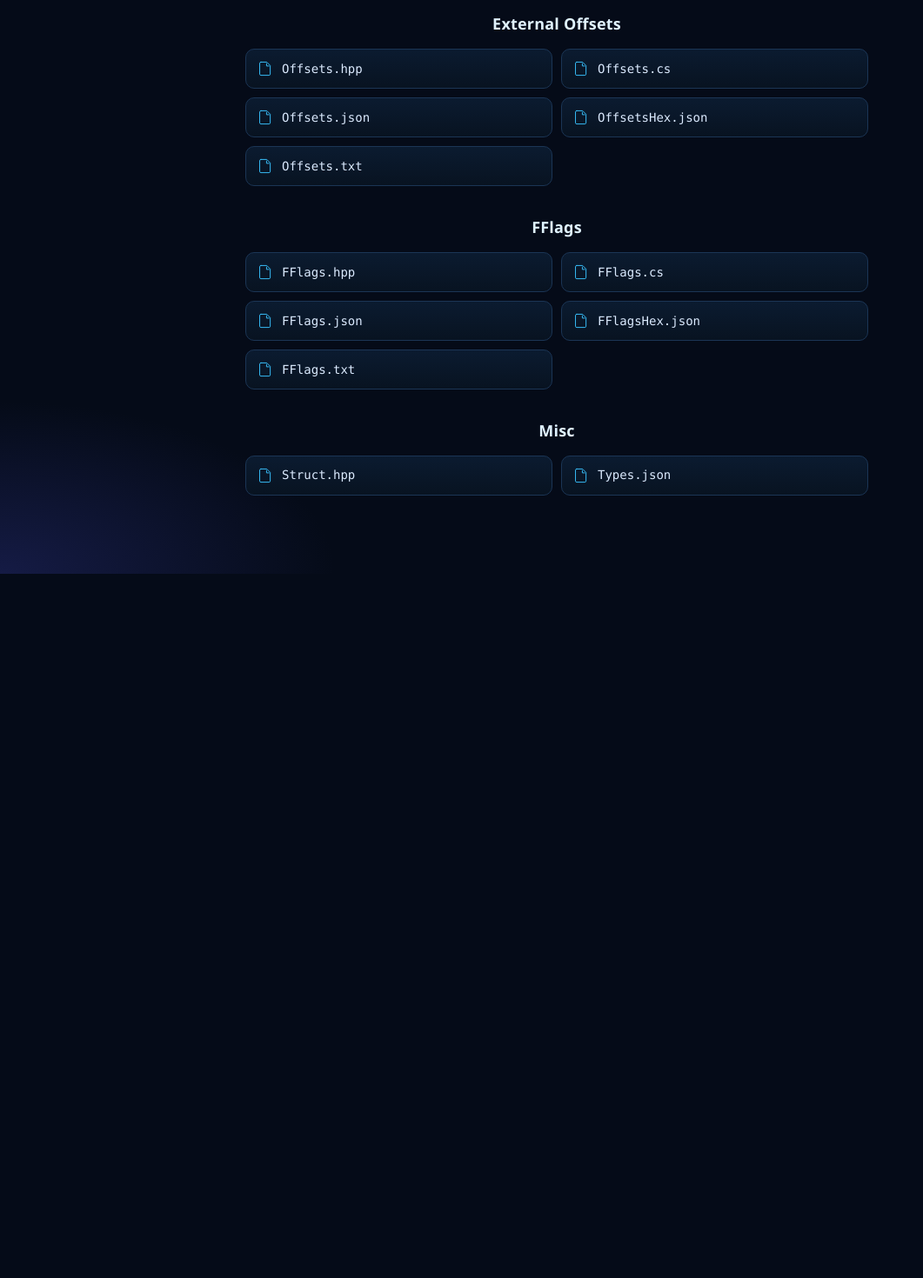
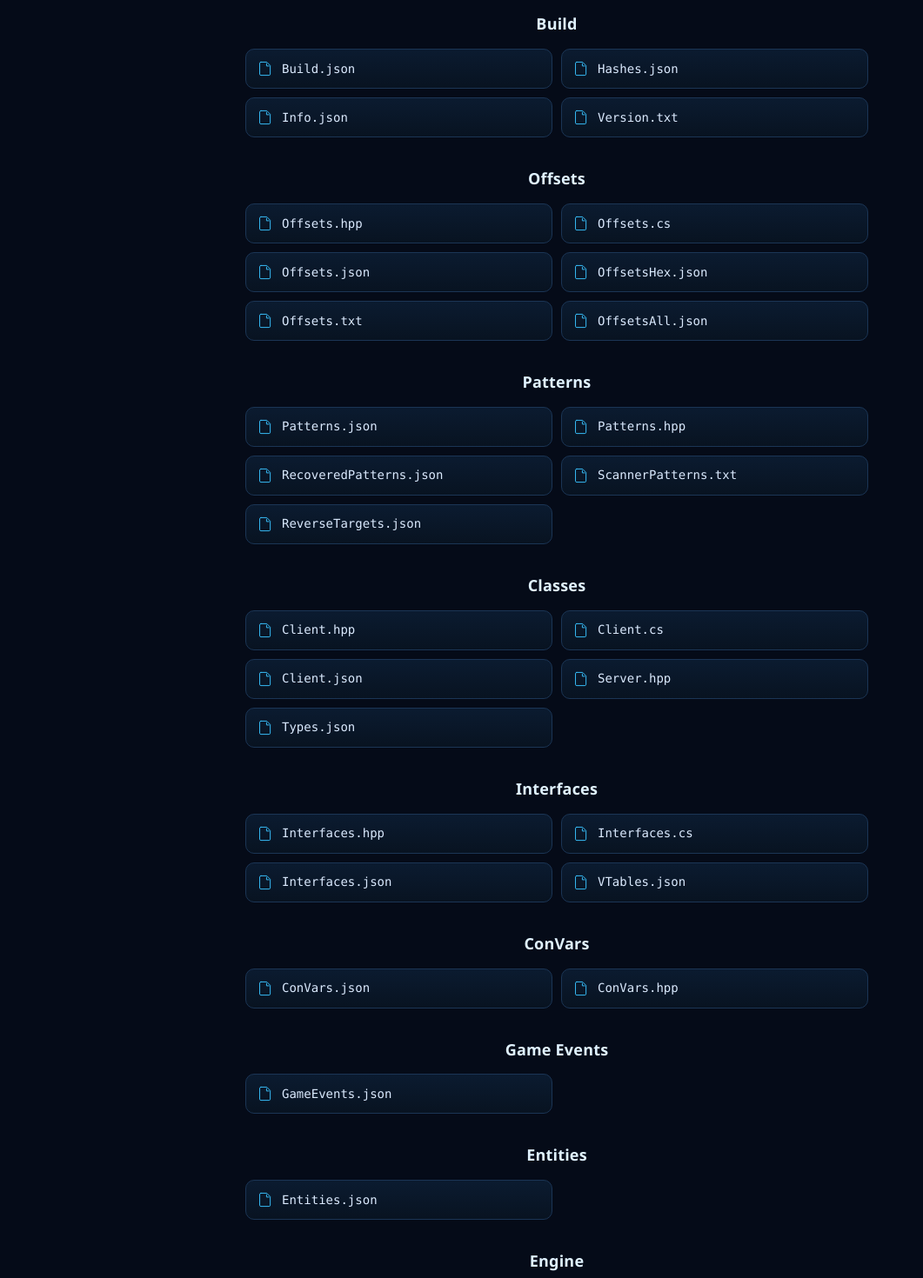
Before and after one commit to cesiumoq/cs2-dumper, a React (Vite) app in the folder site/: page / in a window 1280 px wide. Shown: the part 180-1650 px from the top of the page at 87% size, without its empty margins (0-1061 px from the left). Before the commit the page ends 840 px from the top, so only its background shows below. Built offline with nearby package versions, Linux system fonts and the light colour scheme; no server answers.

Commit message:
Update the build 14194
Pattern scan
577 found / 578 scanned
Missing
1
Coverage
99.83%

Patterns
578
Offsets
202
Interfaces
111
Classes
3300
ConVars
4131
Game Events
273
Weapons
5 (session snapshot)
Entities
167
Engine
12
Features
6

```diff
--- a/site/src/App.jsx
+++ b/site/src/App.jsx
@@ -47,25 +47,69 @@ export default function App() {
         <div className="version">{version}{build ? ` · build ${build}` : ""}</div>
       </header>
 
-      <Section title="External Offsets">
+      <Section title="Build">
+        <FileLink href={`${base}/build.json`}>Build.json</FileLink>
+        <FileLink href={`${base}/hashes.json`}>Hashes.json</FileLink>
+        <FileLink href={`${base}/info.json`}>Info.json</FileLink>
+        <FileLink href={`${base}/version.txt`}>Version.txt</FileLink>
+      </Section>
+
+      <Section title="Offsets">
         <FileLink href={`${base}/offsets.hpp`}>Offsets.hpp</FileLink>
         <FileLink href={`${base}/offsets.cs`}>Offsets.cs</FileLink>
         <FileLink href={`${base}/offsets.json`}>Offsets.json</FileLink>
         <FileLink href={`${base}/OffsetsHex.json`}>OffsetsHex.json</FileLink>
         <FileLink href={`${base}/offsets.txt`}>Offsets.txt</FileLink>
+        <FileLink href={`${base}/offsets_all.json`}>OffsetsAll.json</FileLink>
       </Section>
 
-      <Section title="FFlags">
-        <FileLink href={`${base}/fflags.hpp`}>FFlags.hpp</FileLink>
-        <FileLink href={`${base}/fflags.cs`}>FFlags.cs</FileLink>
-        <FileLink href={`${base}/fflags.json`}>FFlags.json</FileLink>
-        <FileLink href={`${base}/FFlagsHex.json`}>FFlagsHex.json</FileLink>
-        <FileLink href={`${base}/fflags.txt`}>FFlags.txt</FileLink>
+      <Section title="Patterns">
+        <FileLink href={`${base}/patterns.json`}>Patterns.json</FileLink>
+        <FileLink href={`${base}/patterns.hpp`}>Patterns.hpp</FileLink>
+        <FileLink href={`${base}/recovered_patterns.json`}>RecoveredPatterns.json</FileLink>
+        <FileLink href={`${base}/scanner_patterns.txt`}>ScannerPatterns.txt</FileLink>
+        <FileLink href={`${base}/re_targets.json`}>ReverseTargets.json</FileLink>
       </Section>
 
-      <Section title="Misc">
+      <Section title="Classes">
+        <FileLink href={`${base}/client_dll.hpp`}>Client.hpp</FileLink>
+        <FileLink href={`${base}/client_dll.cs`}>Client.cs</FileLink>
+        <FileLink href={`${base}/client_dll.json`}>Client.json</FileLink>
+        <FileLink href={`${base}/server_dll.hpp`}>Server.hpp</FileLink>
+        <FileLink href={`${base}/types.json`}>Types.json</FileLink>
+      </Section>
+
+      <Section title="Interfaces">
+        <FileLink href={`${base}/interfaces.hpp`}>Interfaces.hpp</FileLink>
+        <FileLink href={`${base}/interfaces.cs`}>Interfaces.cs</FileLink>
+        <FileLink href={`${base}/interfaces.json`}>Interfaces.json</FileLink>
+        <FileLink href={`${base}/sdk/interfaces/vtables.json`}>VTables.json</FileLink>
+      </Section>
+
+      <Section title="ConVars">
+        <FileLink href={`${base}/sdk/convars/convars.json`}>ConVars.json</FileLink>
+        <FileLink href={`${base}/sdk/convars/convars.hpp`}>ConVars.hpp</FileLink>
+      </Section>
+
+      <Section title="Game Events">
+        <FileLink href={`${base}/sdk/gameevents/gameevents.json`}>GameEvents.json</FileLink>
+      </Section>
+
+      <Section title="Entities">
+        <FileLink href={`${base}/sdk/entities/entities.json`}>Entities.json</FileLink>
+      </Section>
+
+      <Section title="Engine">
+        <FileLink href={`${base}/sdk/engine/engine_structs.json`}>EngineStructs.json</FileLink>
+      </Section>
+
+      <Section title="Features">
+        <FileLink href={`${base}/sdk/verified_features.json`}>Features.json</FileLink>
+      </Section>
+
+      <Section title="SDK">
         <FileLink href={`${base}/struct.hpp`}>Struct.hpp</FileLink>
-        <FileLink href={`${base}/types.json`}>Types.json</FileLink>
+        <FileLink href={`${base}/sdk/cs2.hpp`}>CS2.hpp</FileLink>
       </Section>
     </main>
   );
```
Also changed, not shown: 3 other files (tests, documents, lock files or other folders).
